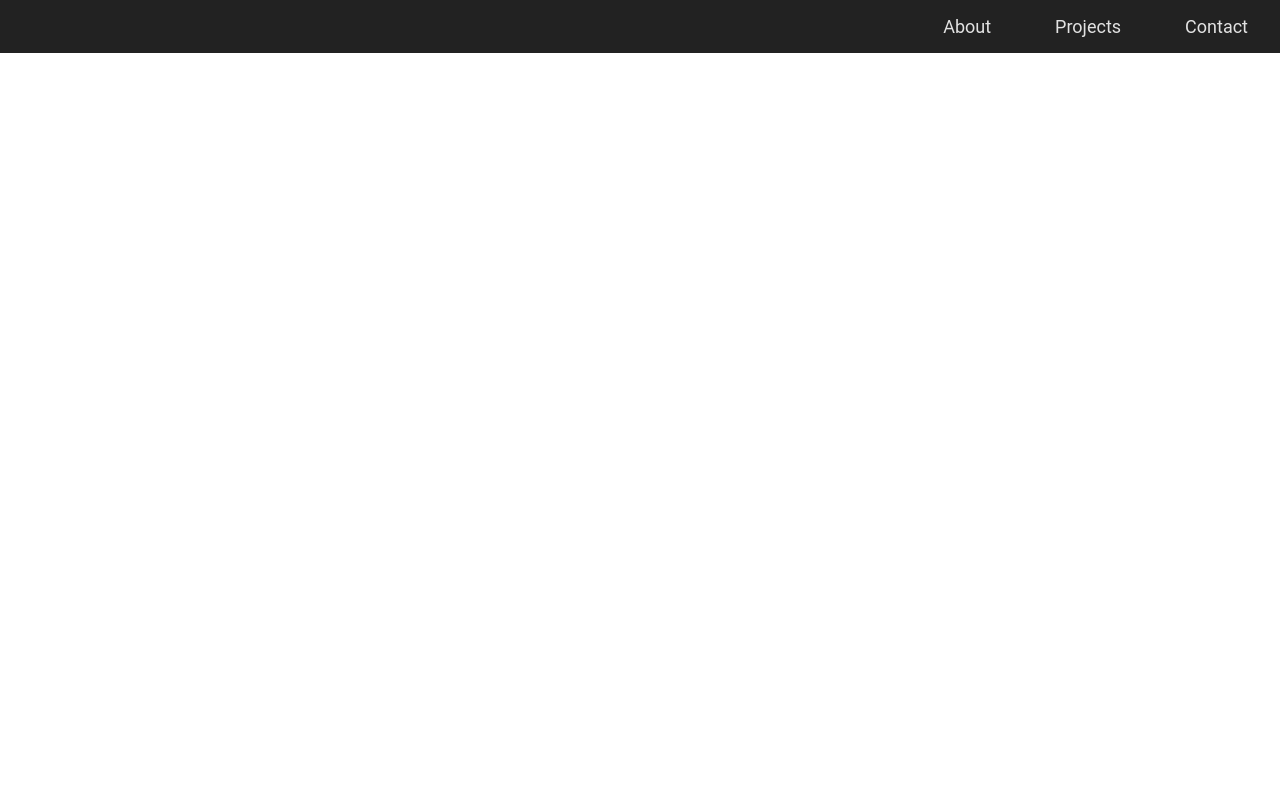
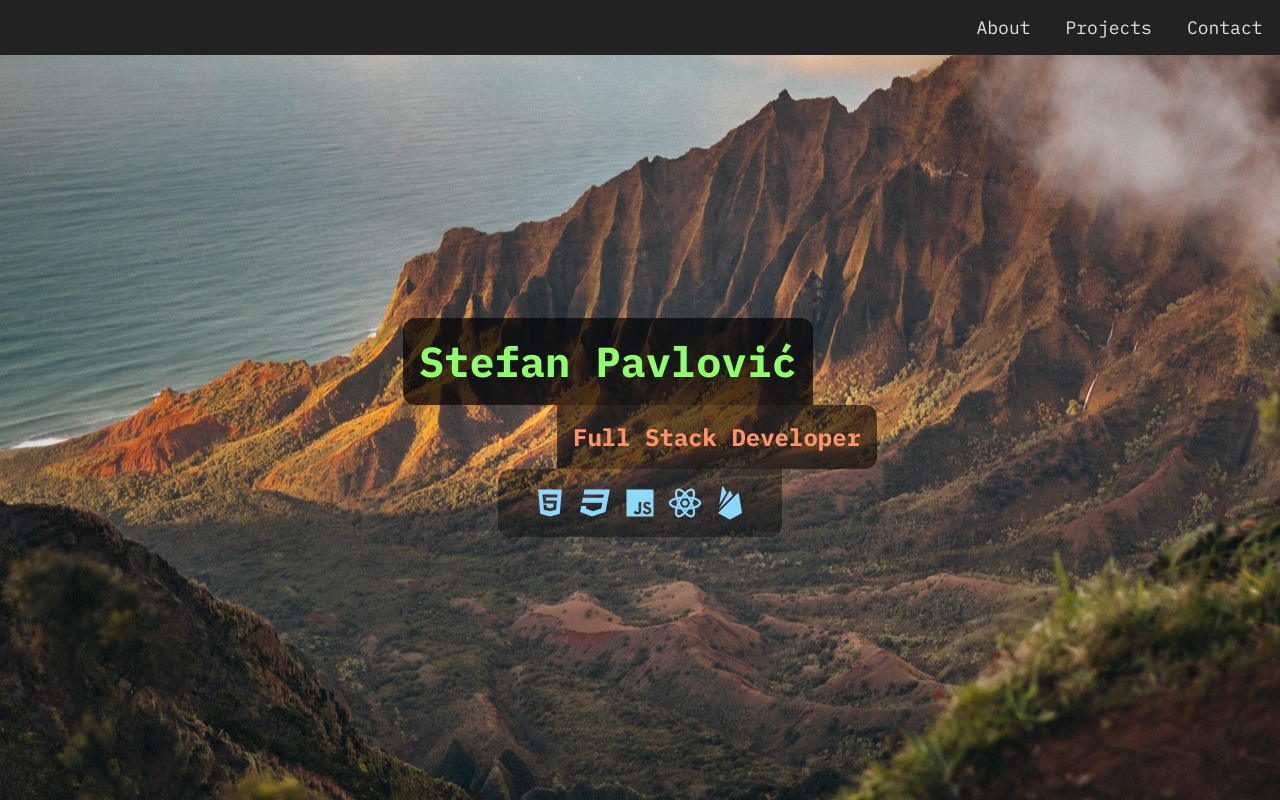
Before and after one commit to ihascats/portfolio-2, a React (Create React App) app: page / in a window 1280 px wide. Built offline with nearby package versions, Linux system fonts and the light colour scheme.

Commit message:
Add introduction content, style it

```diff
--- a/package.json
+++ b/package.json
@@ -3,6 +3,8 @@
   "version": "0.1.0",
   "private": true,
   "dependencies": {
+    "@mdi/js": "^7.0.96",
+    "@mdi/react": "^1.6.1",
     "@testing-library/jest-dom": "^5.16.5",
     "@testing-library/react": "^13.3.0",
     "@testing-library/user-event": "^13.5.0",
--- a/src/App.css
+++ b/src/App.css
@@ -18,13 +18,61 @@ nav > ul {
   display: grid;
   grid-template-columns: max-content max-content max-content;
 }
+
 nav > ul > li > button {
   border: none;
   background-color: transparent;
-  padding: 16px 32px;
+  padding: 16px 17.5px;
   font-size: large;
   color: rgb(226, 226, 226);
 }
+
 nav > ul > li > button:hover {
   background-color: rgba(255, 255, 255, 0.3);
 }
+
+.introduction {
+  background-image: url('./images/pexels-roberto-nickson-2559941.jpg');
+  background-repeat: no-repeat;
+  background-position: center;
+  background-color: black;
+  height: calc(100vh - 55px);
+  display: grid;
+  align-content: center;
+  justify-content: center;
+}
+
+.introduction > div {
+  display: grid;
+  justify-items: end;
+}
+
+.introduction > div > h1 {
+  font-size: 42px;
+  color: #90ff6d;
+  padding: 16px;
+  background: #000000ad;
+  margin-right: 64px;
+  border-radius: 12px 12px 0;
+}
+
+.introduction > div > h2 {
+  color: #ff9369;
+  padding: 16px;
+  background: #0000008f;
+  width: fit-content;
+  border-radius: 0 12px 12px 0;
+}
+
+.introduction > div > h3 {
+  display: grid;
+  grid-template-columns: repeat(auto-fit, minmax(0px, 36px));
+  width: -webkit-fill-available;
+  gap: 9px;
+  padding: 16px;
+  background: #00000061;
+  justify-content: center;
+  margin: 0 20%;
+  border-radius: 12px 0 12px 12px;
+  fill: #8dd8ff;
+}
--- a/src/App.js
+++ b/src/App.js
@@ -1,6 +1,9 @@
 import './App.css';
+import Icons from './js/Icons';
 
 function App() {
+  const iconPack = Icons();
+
   return (
     <div className="wrapper">
       <header>
@@ -18,7 +21,19 @@ function App() {
           </ul>
         </nav>
       </header>
-      <section className="introduction"></section>
+      <section className="introduction">
+        <div>
+          <h1>Stefan Pavlović</h1>
+          <h2>Full Stack Developer</h2>
+          <h3>
+            {iconPack.html}
+            {iconPack.css}
+            {iconPack.javascript}
+            {iconPack.react}
+            {iconPack.firebase}
+          </h3>
+        </div>
+      </section>
       <section className="about"></section>
       <section className="projects"></section>
       <section className="contact"></section>
--- a/src/index.css
+++ b/src/index.css
@@ -1,10 +1,12 @@
+@import url('https://fonts.googleapis.com/css2?family=IBM+Plex+Mono:ital,wght@0,100;0,200;0,300;0,400;0,500;0,600;0,700;1,100;1,200;1,300;1,400;1,500;1,600;1,700&family=Press+Start+2P&display=swap');
+
 * {
   margin: 0;
   padding: 0;
   box-sizing: border-box;
-  font-family: 'Roboto', -apple-system, BlinkMacSystemFont, 'Segoe UI', 'Oxygen',
-    'Ubuntu', 'Cantarell', 'Fira Sans', 'Droid Sans', 'Helvetica Neue',
-    sans-serif;
+  font-family: 'IBM Plex Mono', monospace, 'Roboto', -apple-system,
+    BlinkMacSystemFont, 'Segoe UI', 'Oxygen', 'Ubuntu', 'Cantarell', 'Fira Sans',
+    'Droid Sans', 'Helvetica Neue', sans-serif;
   -webkit-font-smoothing: antialiased;
   -moz-osx-font-smoothing: grayscale;
 }
@@ -17,6 +19,7 @@ body {
   width: 100%;
   display: grid;
   justify-items: center;
+  background-color: #222222;
 }
 
 code {
--- /dev/null
+++ b/src/js/Icons.js
@@ -0,0 +1,76 @@
+import Icon from '@mdi/react';
+import {
+  mdiFirebase,
+  mdiLanguageCss3,
+  mdiLanguageHtml5,
+  mdiLanguageJavascript,
+  mdiReact,
+} from '@mdi/js';
+
+export default function Icons() {
+  const html = (
+    <Icon
+      path={mdiLanguageHtml5}
+      title="HTML 5"
+      size={1.5}
+      horizontal
+      vertical
+      rotate={180}
+      color="inherit"
+    />
+  );
+  const css = (
+    <Icon
+      path={mdiLanguageCss3}
+      title="CSS 3"
+      size={1.5}
+      horizontal
+      vertical
+      rotate={180}
+      color="inherit"
+    />
+  );
+  const javascript = (
+    <Icon
+      path={mdiLanguageJavascript}
+      title="Javascript"
+      size={1.5}
+      horizontal
+      vertical
+      rotate={180}
+      color="inherit"
+    />
+  );
+  const react = (
+    <Icon
+      path={mdiReact}
+      title="React"
+      size={1.5}
+      horizontal
+      vertical
+      rotate={180}
+      color="inherit"
+    />
+  );
+  const firebase = (
+    <Icon
+      path={mdiFirebase}
+      title="Firebase"
+      size={1.5}
+      horizontal
+      vertical
+      rotate={180}
+      color="inherit"
+    />
+  );
+
+  const icons = {
+    html,
+    css,
+    javascript,
+    react,
+    firebase,
+  };
+
+  return icons;
+}
```
Also changed, not shown: src/images/pexels-roberto-nickson-2559941.jpg (added), 1 other file (tests, documents, lock files or other folders).
